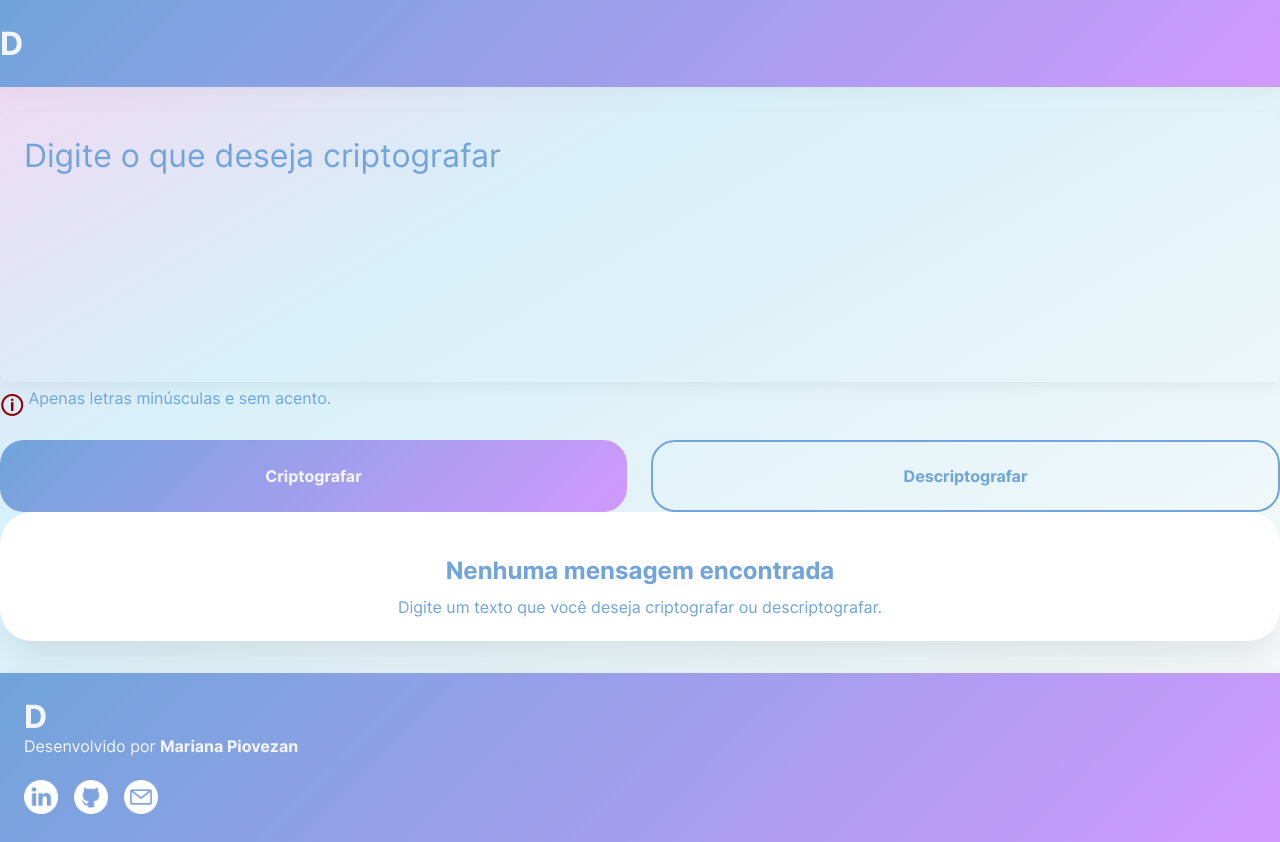
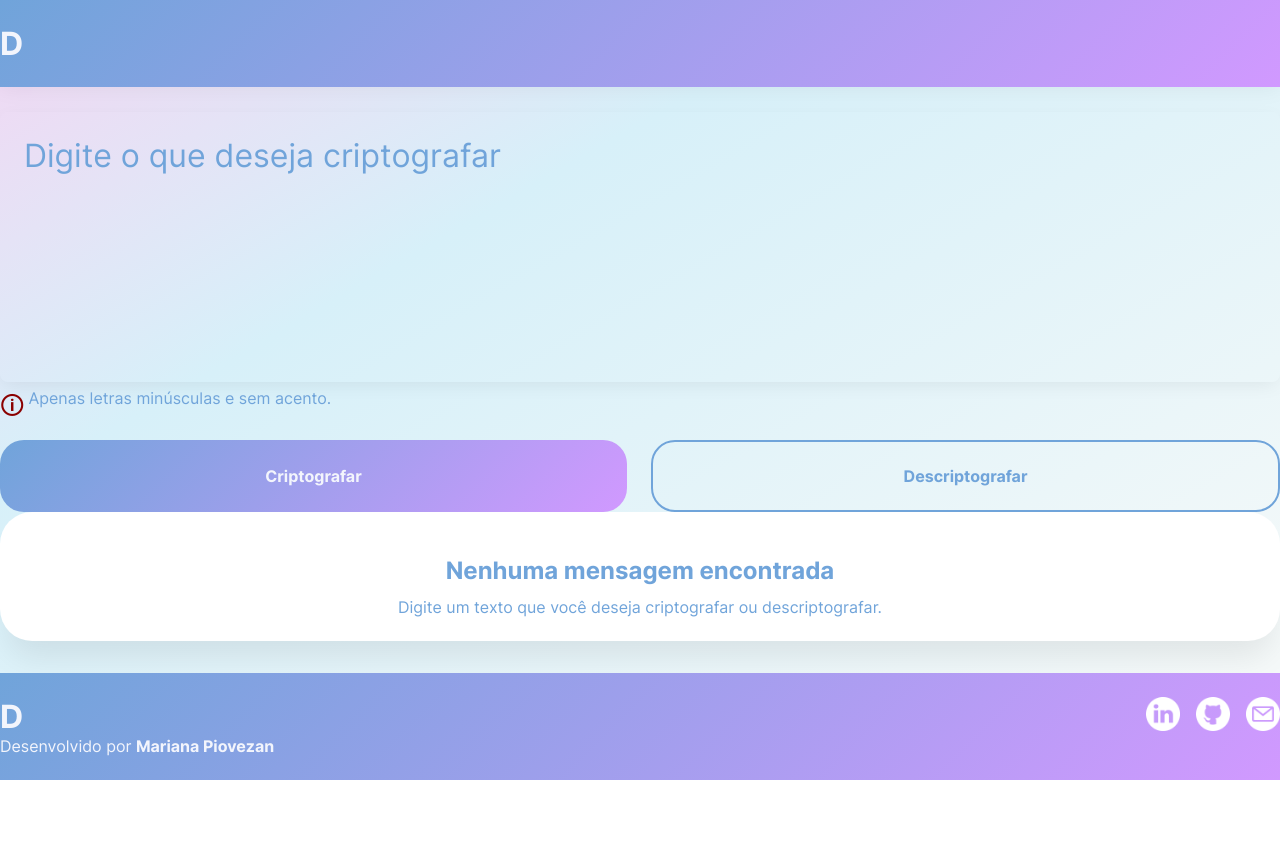
Before and after one commit to MarianaPiovezan/decode, a plain HTML site: page index.html in a window 1280 px wide. After the commit the page ends 800 px from the top, so only its background shows below. Drawn offline with Linux system fonts and the light colour scheme.

Commit message:
style: turned it responsive at screens > 1200 px

```diff
--- a/assets/style/footer.css
+++ b/assets/style/footer.css
@@ -1,13 +1,15 @@
+footer{
+    background-color: var(--gradient-medium-color);
+    background-image: var(--gradient-medium);
+}
+
 .footer{
     width: 100%;
     display: flex;
     flex-direction: column;
     gap: 1.5rem;
-    background-color: var(--gradient-medium-color);
-    background-image: var(--gradient-medium);
-    box-shadow: rgba(0, 0, 0, 0.05) 0px 3px 20px;
-    padding: 1.5rem;
-    z-index: 1;
+    padding: 1.5rem 0;
+
 
   }
 
@@ -39,3 +41,14 @@
   .footer-icon:hover{
     transform: translateY(-8px);
   }
+
+  /************* MEDIA QUERIES ***********/
+
+@media (min-width: 1200px) {
+    .footer{
+        flex-direction: row;
+        justify-content: space-between;
+
+      }
+
+  }
```
